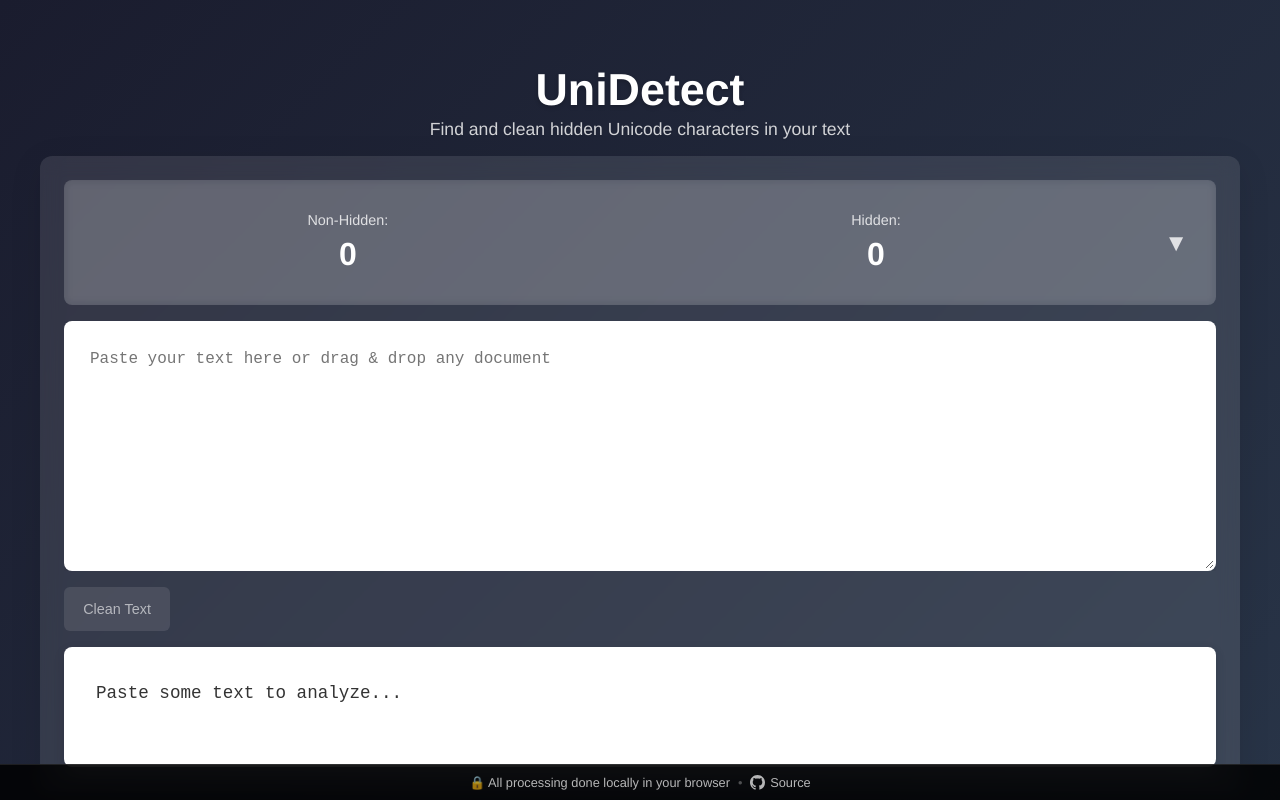
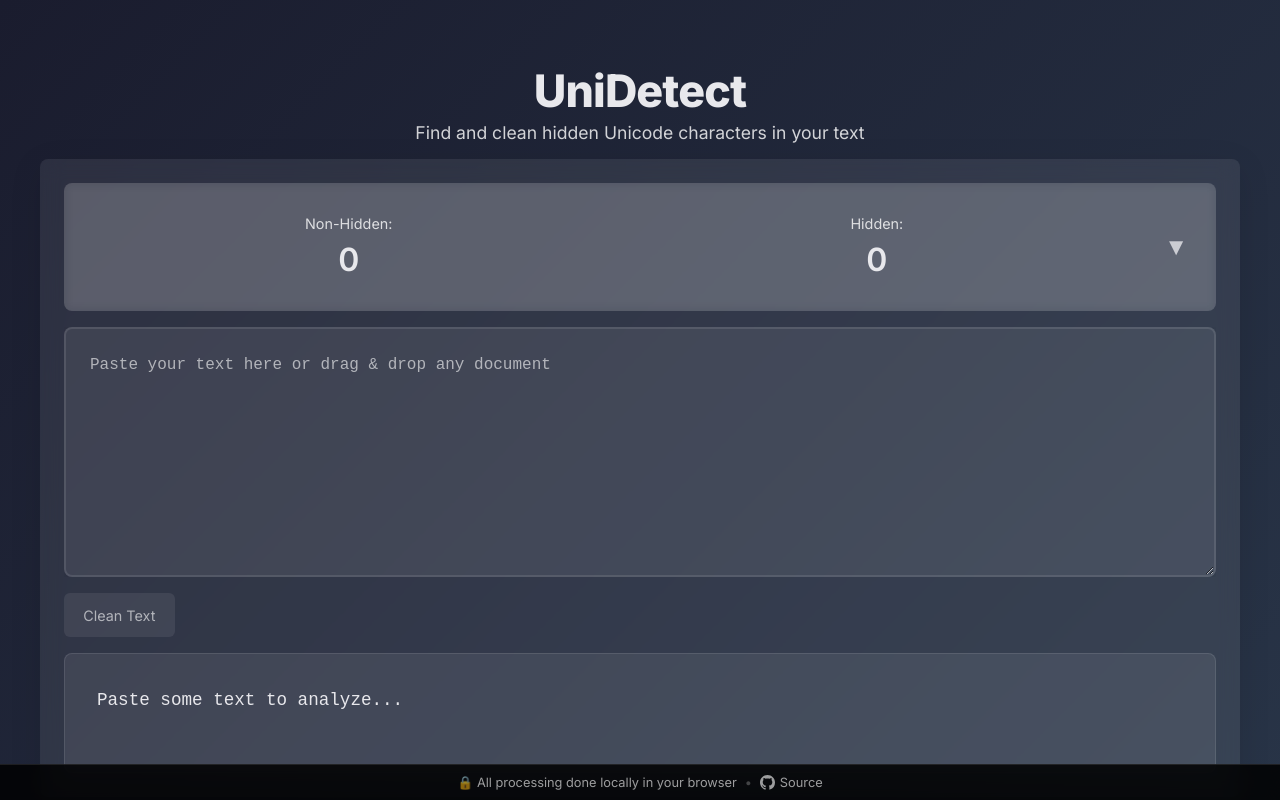
Before and after one commit to haseebn19/unidetect, a React (Vite) app: page / in a window 1280 px wide. Built offline with nearby package versions, Linux system fonts and the light colour scheme.

Commit message:
Refactor

```diff
--- a/index.html
+++ b/index.html
@@ -3,6 +3,9 @@
   <head>
     <meta charset="utf-8" />
     <link rel="icon" type="image/svg+xml" href="/logo.svg" />
+    <link rel="preconnect" href="https://fonts.googleapis.com" />
+    <link rel="preconnect" href="https://fonts.gstatic.com" crossorigin />
+    <link href="https://fonts.googleapis.com/css2?family=Inter:wght@400;600;700;800&display=swap" rel="stylesheet" />
     <meta name="viewport" content="width=device-width, initial-scale=1.0, maximum-scale=1.0, user-scalable=no" />
     <meta name="format-detection" content="telephone=no" />
     <meta name="theme-color" content="#1a1c2e" />
--- a/src/components/CharacterDisplay/CharacterDisplay.css
+++ b/src/components/CharacterDisplay/CharacterDisplay.css
@@ -1,31 +1,23 @@
 .result-container {
     position: relative;
     z-index: 1;
-    background: white;
+    background: var(--surface);
     padding: 1rem;
-    border-radius: 8px;
-    box-shadow: 0 4px 12px rgba(0, 0, 0, 0.1);
+    border-radius: var(--radius);
+    border: 1px solid var(--line);
     text-align: left;
     min-height: 120px;
-    color: #333;
+    color: var(--text);
     font-size: 0.9rem;
     line-height: 1.6;
     width: 100%;
-    box-sizing: border-box;
     white-space: pre-wrap;
     word-wrap: break-word;
     overflow-wrap: break-word;
-    font-family: 'Courier New', Courier, monospace;
+    font-family: var(--font-mono);
     overflow-x: auto;
     max-width: 100%;
     -webkit-overflow-scrolling: touch;
-}
-
-@media (min-width: 768px) {
-    .result-container {
-        padding: 2rem;
-        font-size: 1.1rem;
-    }
 }
 
 .result-container span {
@@ -33,16 +25,6 @@
     word-wrap: break-word;
     overflow-wrap: break-word;
     font-family: inherit;
-}
-
-.hidden-char-group {
-    display: inline-flex;
-    gap: 2px;
-    margin: 0 2px;
-}
-
-.hidden-char-group .hidden-char {
-    margin: 0;
 }
 
 .hidden-char {
@@ -60,34 +42,30 @@
     min-width: 24px;
     height: 24px;
     border-radius: 4px;
-    transition: all 0.2s ease;
+    transition: all var(--transition);
     user-select: none;
 }
 
 .hidden-char.hidden span {
-    background-color: #ffd700;
+    background-color: var(--warning);
     color: #000;
     font-weight: bold;
-    box-shadow: 0 2px 4px rgba(0, 0, 0, 0.1);
+    box-shadow: 0 2px 4px rgba(0, 0, 0, 0.2);
 }
 
 .hidden-char.newline span {
-    background-color: #e2e8f0;
-    color: #4a5568;
-    font-weight: normal;
-    box-shadow: 0 2px 4px rgba(0, 0, 0, 0.1);
+    background-color: rgba(255, 255, 255, 0.15);
+    color: var(--text-soft);
 }
 
 .hidden-char.tab span {
-    background-color: #e6f0ff;
-    color: #3a6ea8;
-    font-weight: normal;
-    box-shadow: 0 2px 4px rgba(0, 0, 0, 0.1);
+    background-color: rgba(74, 158, 255, 0.2);
+    color: var(--accent);
 }
 
 .hidden-char:hover span {
     transform: translateY(-1px);
-    box-shadow: 0 4px 8px rgba(0, 0, 0, 0.15);
+    box-shadow: 0 4px 8px rgba(0, 0, 0, 0.25);
 }
 
 .hidden-char.hidden:hover span {
@@ -95,33 +73,32 @@
 }
 
 .hidden-char.newline:hover span {
-    background-color: #cbd5e0;
+    background-color: rgba(255, 255, 255, 0.2);
 }
 
 .hidden-char:active span {
     transform: translateY(0);
-    box-shadow: 0 2px 4px rgba(0, 0, 0, 0.1);
 }
 
 .hidden-char:hover::after {
     content: attr(title);
     position: fixed;
-    background-color: #333;
-    color: white;
+    background-color: #222;
+    color: var(--text);
     padding: 8px 12px;
     border-radius: 6px;
     font-size: 0.875rem;
     white-space: nowrap;
-    z-index: 9000;
-    box-shadow: 0 4px 8px rgba(0, 0, 0, 0.2);
+    z-index: 50;
+    box-shadow: 0 4px 8px rgba(0, 0, 0, 0.3);
     pointer-events: none;
     transform: translate(-50%, -100%);
     margin-top: -8px;
 }
 
 .summary-container {
-    background: rgba(255, 255, 255, 0.1);
-    border-radius: 8px;
+    background: var(--surface);
+    border-radius: var(--radius);
     padding: 1rem;
     margin-top: 2rem;
     backdrop-filter: blur(10px);
@@ -134,7 +111,7 @@
 }
 
 .summary-container::-webkit-scrollbar-track {
-    background: rgba(255, 255, 255, 0.1);
+    background: var(--surface);
     border-radius: 4px;
 }
 
@@ -154,22 +131,21 @@
     cursor: pointer;
     padding: 0.5rem;
     border-radius: 6px;
-    transition: background-color 0.2s ease;
+    transition: background-color var(--transition);
 }
 
 .summary-header:hover {
-    background: rgba(255, 255, 255, 0.1);
+    background: var(--surface-hover);
 }
 
 .summary-header h3 {
-    color: #fff;
     margin: 0;
     font-size: 1.25rem;
     flex: 1;
 }
 
 .summary-toggle {
-    color: #fff;
+    color: var(--text);
     background: none;
     border: none;
     font-size: 1.5rem;
@@ -177,7 +153,7 @@
     padding: 0.25rem;
     line-height: 1;
     opacity: 0.8;
-    transition: all 0.2s ease;
+    transition: all var(--transition);
     transform-origin: center;
 }
 
@@ -205,13 +181,12 @@
 }
 
 .summary-container li {
-    background: rgba(255, 255, 255, 0.1);
+    background: var(--surface);
     padding: 0.75rem 1rem;
     border-radius: 6px;
     margin-bottom: 0.5rem;
     font-size: 0.9rem;
-    backdrop-filter: blur(5px);
-    transition: all 0.2s ease;
+    transition: all var(--transition);
     display: flex;
     align-items: center;
     gap: 0.5rem;
@@ -220,22 +195,38 @@
 .summary-container li::before {
     content: '⚠';
     display: inline-block;
-    background-color: #ffd700;
+    background-color: var(--warning);
     color: #000;
     padding: 2px 6px;
     border-radius: 4px;
     font-weight: bold;
-    box-shadow: 0 2px 4px rgba(0, 0, 0, 0.1);
 }
 
 .summary-container li.newline::before {
     content: '↵';
-    background-color: #e2e8f0;
-    color: #4a5568;
+    background-color: rgba(255, 255, 255, 0.15);
+    color: var(--text-soft);
     font-weight: normal;
 }
 
 .summary-container li:hover {
-    background: rgba(255, 255, 255, 0.15);
+    background: var(--surface-hover);
     transform: translateX(4px);
 }
+
+.hidden-char-group {
+    display: inline-flex;
+    gap: 2px;
+    margin: 0 2px;
+}
+
+.hidden-char-group .hidden-char {
+    margin: 0;
+}
+
+@media (min-width: 768px) {
+    .result-container {
+        padding: 2rem;
+        font-size: 1.1rem;
+    }
+}
--- a/src/components/FileUpload/FileUpload.css
+++ b/src/components/FileUpload/FileUpload.css
@@ -6,7 +6,6 @@
 .textarea-container {
     position: relative;
     width: 100%;
-    box-sizing: border-box;
     overflow: hidden;
 }
 
@@ -14,37 +13,31 @@
     width: 100%;
     height: 200px;
     padding: 1rem;
-    border: 2px solid transparent;
-    border-radius: 8px;
-    background: white;
-    color: #333;
+    border: 2px solid var(--line);
+    border-radius: var(--radius);
+    background: var(--surface);
+    color: var(--text);
     font-size: 0.9rem;
     line-height: 1.5;
     resize: vertical;
-    transition: all 0.3s ease;
+    transition: border-color var(--transition), box-shadow var(--transition);
     box-shadow: 0 2px 8px rgba(0, 0, 0, 0.1);
-    font-family: 'Courier New', Courier, monospace;
+    font-family: var(--font-mono);
     white-space: pre-wrap;
     word-wrap: break-word;
     overflow-wrap: break-word;
     appearance: none;
     -webkit-appearance: none;
-    border-radius: 8px;
     display: block;
-    box-sizing: border-box;
 }
 
-@media (min-width: 768px) {
-    textarea {
-        height: 250px;
-        padding: 1.5rem;
-        font-size: 1rem;
-    }
+textarea::placeholder {
+    color: var(--text-muted);
 }
 
 textarea:focus {
     outline: none;
-    border-color: #4a9eff;
+    border-color: var(--accent);
     box-shadow: 0 4px 12px rgba(0, 0, 0, 0.15);
 }
 
@@ -59,28 +52,18 @@
     align-items: center;
     justify-content: center;
     background: rgba(0, 0, 0, 0.7);
-    border-radius: 8px;
+    border-radius: var(--radius);
     border: 2px solid transparent;
-    color: #fff;
+    color: var(--text);
     font-size: 1rem;
     pointer-events: none;
     text-align: center;
     padding: 1rem;
-    box-sizing: border-box;
     height: 100%;
 }
 
-@media (min-width: 768px) {
-
-    .drag-overlay,
-    .processing-overlay {
-        font-size: 1.2rem;
-    }
-}
-
 .dragging textarea {
-    border-color: #4a9eff;
-    box-sizing: border-box;
+    border-color: var(--accent);
 }
 
 .processing textarea {
@@ -102,7 +85,51 @@
     justify-content: center;
 }
 
+.clean-button {
+    padding: 0.6rem 1.2rem;
+    border: none;
+    border-radius: 6px;
+    background: var(--surface);
+    color: var(--text-muted);
+    font-size: 0.9rem;
+    font-family: var(--font);
+    cursor: not-allowed;
+    transition: all var(--transition);
+    min-height: 44px;
+    min-width: 44px;
+    -webkit-tap-highlight-color: transparent;
+}
+
+.clean-button.active {
+    background: var(--accent);
+    color: #fff;
+    cursor: pointer;
+}
+
+@media (hover: hover) {
+    .clean-button.active:hover {
+        background: var(--accent-hover);
+        transform: translateY(-1px);
+    }
+}
+
+.clean-button.active:active {
+    transform: translateY(0);
+    background: var(--accent-active);
+}
+
 @media (min-width: 768px) {
+    textarea {
+        height: 250px;
+        padding: 1.5rem;
+        font-size: 1rem;
+    }
+
+    .drag-overlay,
+    .processing-overlay {
+        font-size: 1.2rem;
+    }
+
     .actions-container {
         flex-direction: row;
         justify-content: space-between;
@@ -114,38 +141,3 @@
         justify-content: flex-start;
     }
 }
-
-.clean-button {
-    padding: 0.6rem 1.2rem;
-    border: none;
-    border-radius: 6px;
-    background: rgba(255, 255, 255, 0.1);
-    color: rgba(255, 255, 255, 0.6);
-    font-size: 0.9rem;
-    cursor: not-allowed;
-    transition: all 0.2s ease;
-    min-height: 44px;
-    /* Minimum touch target size */
-    min-width: 44px;
-    -webkit-tap-highlight-color: transparent;
-    /* Remove tap highlight on mobile */
-}
-
-.clean-button.active {
-    background: #4a9eff;
-    color: #fff;
-    cursor: pointer;
-}
-
-/* Only apply hover effect on non-touch devices */
-@media (hover: hover) {
-    .clean-button.active:hover {
-        background: #3d8be6;
-        transform: translateY(-1px);
-    }
-}
-
-.clean-button.active:active {
-    transform: translateY(0);
-    background: #3680d8;
-}
--- a/src/components/StatsDisplay/StatsDisplay.css
+++ b/src/components/StatsDisplay/StatsDisplay.css
@@ -1,6 +1,6 @@
 .stats-container {
-    background: rgba(255, 255, 255, 0.15);
-    border-radius: 8px;
+    background: var(--surface-strong);
+    border-radius: var(--radius);
     margin-bottom: 1rem;
     backdrop-filter: blur(5px);
     overflow: hidden;
@@ -8,9 +8,8 @@
     transition: all 0.3s ease;
 }
 
-/* Container styling when hidden characters are present */
 .stats-container.has-hidden {
-    box-shadow: 0 0 0 2px #ffd700;
+    box-shadow: 0 0 0 2px var(--warning);
     animation: borderPulse 2s infinite ease-in-out;
 }
 
@@ -18,11 +17,11 @@
     padding: 0.5rem;
     border-radius: 6px;
     margin: 0.5rem;
-    transition: background-color 0.2s ease;
+    transition: background-color var(--transition);
 }
 
 .stats-header:hover {
-    background: rgba(255, 255, 255, 0.1);
+    background: var(--surface-hover);
 }
 
 .stats-row {
@@ -44,15 +43,14 @@
     transition: all 0.3s ease;
 }
 
-/* Warning indicator for hidden characters */
 .stat-item.has-hidden {
-    background: rgba(255, 215, 0, 0.3);
+    background: var(--warning-bg);
     border-radius: 6px;
-    border: 1px solid #ffd700;
+    border: 1px solid var(--warning);
 }
 
 .stat-item.has-hidden .stat-value {
-    color: #ffd700;
+    color: var(--warning);
     font-weight: 600;
     text-shadow: 0 0 5px rgba(255, 215, 0, 0.5);
 }
@@ -63,7 +61,19 @@
     gap: 0.75rem;
     margin: 0.75rem;
     padding-top: 0.75rem;
-    border-top: 1px solid rgba(255, 255, 255, 0.2);
+    border-top: 1px solid var(--line);
+}
+
+.stat-label {
+    font-size: 0.85rem;
+    color: var(--text-soft);
+    margin-bottom: 0.25rem;
+}
+
+.stat-value {
+    font-size: 1.75rem;
+    font-weight: 600;
+    margin-top: 0.25rem;
 }
 
 @media (min-width: 768px) {
@@ -78,22 +88,7 @@
     .stats-advanced {
         grid-template-columns: repeat(5, 1fr);
     }
-}
 
-.stat-label {
-    font-size: 0.85rem;
-    color: rgba(255, 255, 255, 0.8);
-    margin-bottom: 0.25rem;
-}
-
-.stat-value {
-    font-size: 1.75rem;
-    font-weight: 600;
-    color: white;
-    margin-top: 0.25rem;
-}
-
-@media (min-width: 768px) {
     .stat-label {
         font-size: 0.9rem;
     }
@@ -102,36 +97,3 @@
         font-size: 2rem;
     }
 }
-
-@media (min-width: 768px) {
-    .stats-toggle {
-        font-size: 0.8rem;
-        padding: 0.5rem 1rem;
-    }
-}
-
-@keyframes fadeIn {
-    from {
-        opacity: 0;
-        transform: translateY(-5px);
-    }
-
-    to {
-        opacity: 1;
-        transform: translateY(0);
-    }
-}
-
-@keyframes borderPulse {
-    0% {
-        box-shadow: 0 0 0 2px #ffd700;
-    }
-
-    50% {
-        box-shadow: 0 0 0 3px rgba(255, 215, 0, 0.7);
-    }
-
-    100% {
-        box-shadow: 0 0 0 2px #ffd700;
-    }
-}
--- a/src/components/UniDetect/UniDetect.css
+++ b/src/components/UniDetect/UniDetect.css
@@ -1,10 +1,7 @@
-/**
- * Main container styles
- */
 .UniDetect {
     text-align: center;
     height: 100vh;
-    background: linear-gradient(135deg, #1a1c2e 0%, #283447 100%);
+    background: linear-gradient(135deg, var(--bg) 0%, var(--bg-end) 100%);
     padding: 1rem 1rem calc(32px + 1rem) 1rem;
     overflow-x: hidden;
     overflow-y: auto;
@@ -12,80 +9,37 @@
     -webkit-overflow-scrolling: touch;
 }
 
-/**
- * Header section styles
- */
 .UniDetect-header {
     max-width: 1200px;
     margin: 0 auto;
     padding: 0.5rem 1rem;
-    color: white;
     overflow: visible;
 }
 
 .UniDetect-header h1 {
     font-size: 2.2rem;
+    font-weight: 800;
     margin-bottom: 0.25rem;
-    color: #fff;
-    text-shadow: 0 2px 4px rgba(0, 0, 0, 0.2);
-}
-
-/* Media queries for responsive design */
-@media (min-width: 768px) {
-    .UniDetect {
-        padding: 2rem;
-    }
-
-    .UniDetect-header {
-        padding: 2rem 0;
-        padding-bottom: 60px;
-    }
-
-    .UniDetect-header h1 {
-        font-size: 2.8rem;
-    }
+    letter-spacing: -0.02em;
 }
 
 .subtitle {
     font-size: 0.9rem;
-    color: rgba(255, 255, 255, 0.8);
+    color: var(--text-soft);
     margin-bottom: 0.75rem;
-    text-shadow: 0 1px 2px rgba(0, 0, 0, 0.1);
 }
 
-@media (min-width: 768px) {
-    .subtitle {
-        font-size: 1.1rem;
-        margin-bottom: 1rem;
-    }
-}
-
-/**
- * Main content container
- */
 .input-container {
-    background: rgba(255, 255, 255, 0.1);
-    border-radius: 12px;
+    background: var(--surface);
+    border-radius: var(--radius);
     padding: 1rem;
     box-shadow: 0 8px 32px rgba(0, 0, 0, 0.1);
     backdrop-filter: blur(10px);
-    margin-bottom: 0;
     width: 100%;
-    box-sizing: border-box;
     position: relative;
     z-index: 1;
 }
 
-@media (min-width: 768px) {
-    .input-container {
-        padding: 1.5rem;
-        margin-bottom: 0;
-    }
-}
-
-/**
- * Footer styles
- */
 .footer {
     position: fixed;
     bottom: 0;
@@ -95,14 +49,14 @@
     background: rgba(0, 0, 0, 0.85);
     backdrop-filter: blur(10px);
     -webkit-backdrop-filter: blur(10px);
-    border-top: 1px solid rgba(255, 255, 255, 0.1);
+    border-top: 1px solid var(--line);
     display: flex;
     align-items: center;
     justify-content: center;
     gap: 0.5rem;
-    z-index: 10000;
+    z-index: 100;
     font-size: 0.75rem;
-    color: rgba(255, 255, 255, 0.7);
+    color: var(--text-muted);
 }
 
 .privacy-notice {
@@ -119,19 +73,52 @@
     display: inline-flex;
     align-items: center;
     gap: 0.3rem;
-    color: rgba(255, 255, 255, 0.7);
+    color: var(--text-muted);
     text-decoration: none;
-    transition: color 0.2s ease;
+    transition: color var(--transition);
     white-space: nowrap;
 }
 
 .github-link:hover {
-    color: #fff;
+    color: var(--text);
 }
 
 .github-link svg {
     width: 14px;
     height: 14px;
+}
+
+@media (min-width: 768px) {
+    .UniDetect {
+        padding: 2rem 2rem calc(40px + 1rem) 2rem;
+    }
+
+    .UniDetect-header {
+        padding: 2rem 0 60px;
+    }
+
+    .UniDetect-header h1 {
+        font-size: 2.8rem;
+    }
+
+    .subtitle {
+        font-size: 1.1rem;
+        margin-bottom: 1rem;
+    }
+
+    .input-container {
+        padding: 1.5rem;
+    }
+
+    .footer {
+        padding: 10px 20px;
+        font-size: 0.8rem;
+    }
+
+    .github-link svg {
+        width: 15px;
+        height: 15px;
+    }
 }
 
 @media (max-width: 480px) {
@@ -145,19 +132,3 @@
         height: 12px;
     }
 }
-
-@media (min-width: 768px) {
-    .UniDetect {
-        padding: 2rem 2rem calc(40px + 1rem) 2rem;
-    }
-
-    .footer {
-        padding: 10px 20px;
-        font-size: 0.8rem;
-    }
-
-    .github-link svg {
-        width: 15px;
-        height: 15px;
-    }
-}
--- a/src/index.css
+++ b/src/index.css
@@ -1,20 +1,52 @@
-/**
- * Global CSS Reset and Base Styles
- */
+:root {
+    --bg: #1a1c2e;
+    --bg-end: #283447;
+    --surface: rgba(255, 255, 255, 0.08);
+    --surface-hover: rgba(255, 255, 255, 0.12);
+    --surface-strong: rgba(255, 255, 255, 0.15);
+    --text: #e8e8ec;
+    --text-soft: rgba(255, 255, 255, 0.8);
+    --text-muted: rgba(255, 255, 255, 0.6);
+    --accent: #4a9eff;
+    --accent-hover: #3d8be6;
+    --accent-active: #3680d8;
+    --warning: #ffd700;
+    --warning-bg: rgba(255, 215, 0, 0.3);
+    --success: #48bb78;
+    --error: #f56565;
+    --info: #4299e1;
+    --line: rgba(255, 255, 255, 0.1);
+    --radius: 8px;
+    --font: 'Inter', -apple-system, BlinkMacSystemFont, 'Segoe UI', sans-serif;
+    --font-mono: 'Courier New', Courier, monospace;
+    --transition: 200ms ease;
+}
+
 * {
     margin: 0;
     padding: 0;
     box-sizing: border-box;
-    /* Prevent overscroll on all elements */
     overscroll-behavior: none;
 }
 
-/**
- * Touch device optimizations
- */
+html,
+body,
+#root {
+    height: 100%;
+    max-width: 100vw;
+    overflow: hidden;
+}
+
+body {
+    height: 100vh;
+    font-family: var(--font);
+    overflow: hidden;
+    position: fixed;
+    width: 100%;
+    color: var(--text);
+}
+
 @media (pointer: coarse) {
-
-    /* Increase spacing for touch targets */
     button,
     [role="button"],
     a,
@@ -25,12 +57,10 @@
         min-width: 44px;
     }
 
-    /* Remove outlines on touch devices */
     * {
         -webkit-tap-highlight-color: transparent;
     }
 
-    /* Improve touch scrolling behavior */
     body,
     .UniDetect,
     .result-container {
@@ -38,96 +68,33 @@
     }
 }
 
-/**
- * Root element styles
- */
-html,
-body,
-#root {
-    margin: 0;
-    padding: 0;
-    height: 100%;
-    overscroll-behavior: none;
-    max-width: 100vw;
-    overflow: hidden;
+@keyframes fadeIn {
+    from { opacity: 0; transform: translateY(-10px); }
+    to { opacity: 1; transform: translateY(0); }
 }
 
-/**
- * Base body styles
- */
-body {
-    margin: 0;
-    padding: 0;
-    height: 100vh;
-    font-family: Helvetica, Arial, sans-serif;
-    overscroll-behavior: none;
-    overflow: hidden;
-    position: fixed;
-    width: 100%;
+@keyframes fadeOut {
+    from { opacity: 1; transform: translateY(0); }
+    to { opacity: 0; transform: translateY(-10px); }
 }
 
-/**
- * Global Animations
- */
-
-/* Fade in from top animation */
-@keyframes fadeIn {
-    from {
-        opacity: 0;
-        transform: translateY(-10px);
-    }
-
-    to {
-        opacity: 1;
-        transform: translateY(0);
-    }
+@keyframes pulse {
+    0%, 100% { opacity: 0.6; }
+    50% { opacity: 1; }
 }
 
-/* Fade out to top animation */
-@keyframes fadeOut {
-    from {
-        opacity: 1;
-        transform: translateY(0);
-    }
-
-    to {
-        opacity: 0;
-        transform: translateY(-10px);
-    }
+@keyframes borderPulse {
+    0%, 100% { box-shadow: 0 0 0 2px var(--warning); }
+    50% { box-shadow: 0 0 0 3px rgba(255, 215, 0, 0.7); }
 }
 
-/* Pulsing opacity animation */
-@keyframes pulse {
-    0% {
-        opacity: 0.6;
-    }
-
-    50% {
-        opacity: 1;
-    }
-
-    100% {
-        opacity: 0.6;
-    }
-}
-
-/**
- * Shared Component Styles
- */
 .message {
     padding: 0.5rem 1rem;
     border-radius: 6px;
     font-size: 0.85rem;
     max-width: 100%;
     overflow-wrap: break-word;
-    word-wrap: break-word;
     animation: fadeIn 0.3s ease;
-}
-
-@media (min-width: 768px) {
-    .message {
-        font-size: 0.9rem;
-    }
 }
 
 .message.fade-out {
@@ -136,31 +103,21 @@
 
 .message.success {
     background: rgba(72, 187, 120, 0.2);
-    color: #48bb78;
+    color: var(--success);
 }
 
 .message.info {
     background: rgba(66, 153, 225, 0.2);
-    color: #4299e1;
+    color: var(--info);
 }
 
 .message.error {
     background: rgba(245, 101, 101, 0.2);
-    color: #f56565;
+    color: var(--error);
 }
 
-/**
- * Shared Utility Classes
- */
-.backdrop-blur {
-    backdrop-filter: blur(10px);
-    -webkit-backdrop-filter: blur(10px);
+@media (min-width: 768px) {
+    .message {
+        font-size: 0.9rem;
+    }
 }
-
-.text-shadow-sm {
-    text-shadow: 0 1px 2px rgba(0, 0, 0, 0.1);
-}
-
-.text-shadow-md {
-    text-shadow: 0 2px 4px rgba(0, 0, 0, 0.2);
-}
```
